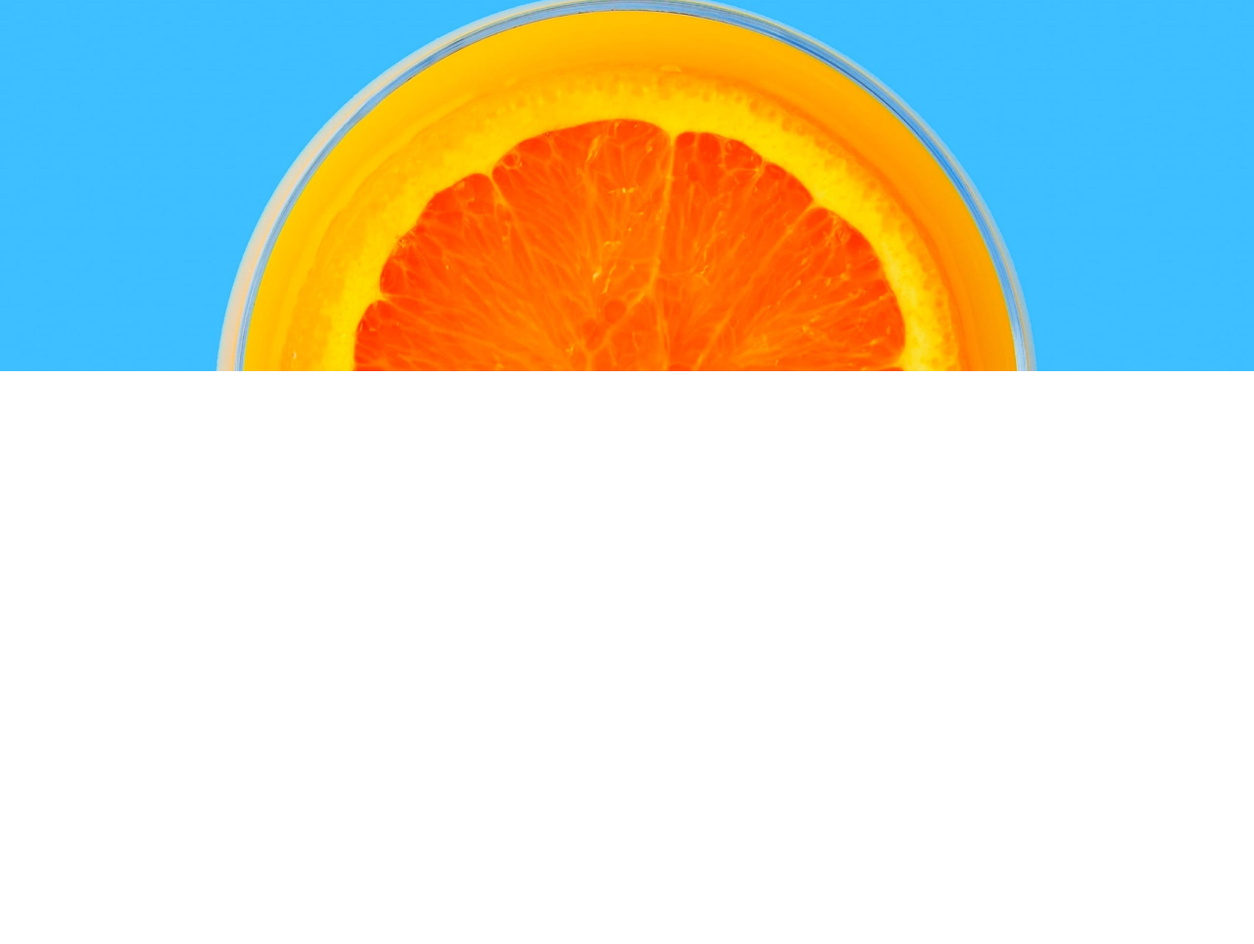
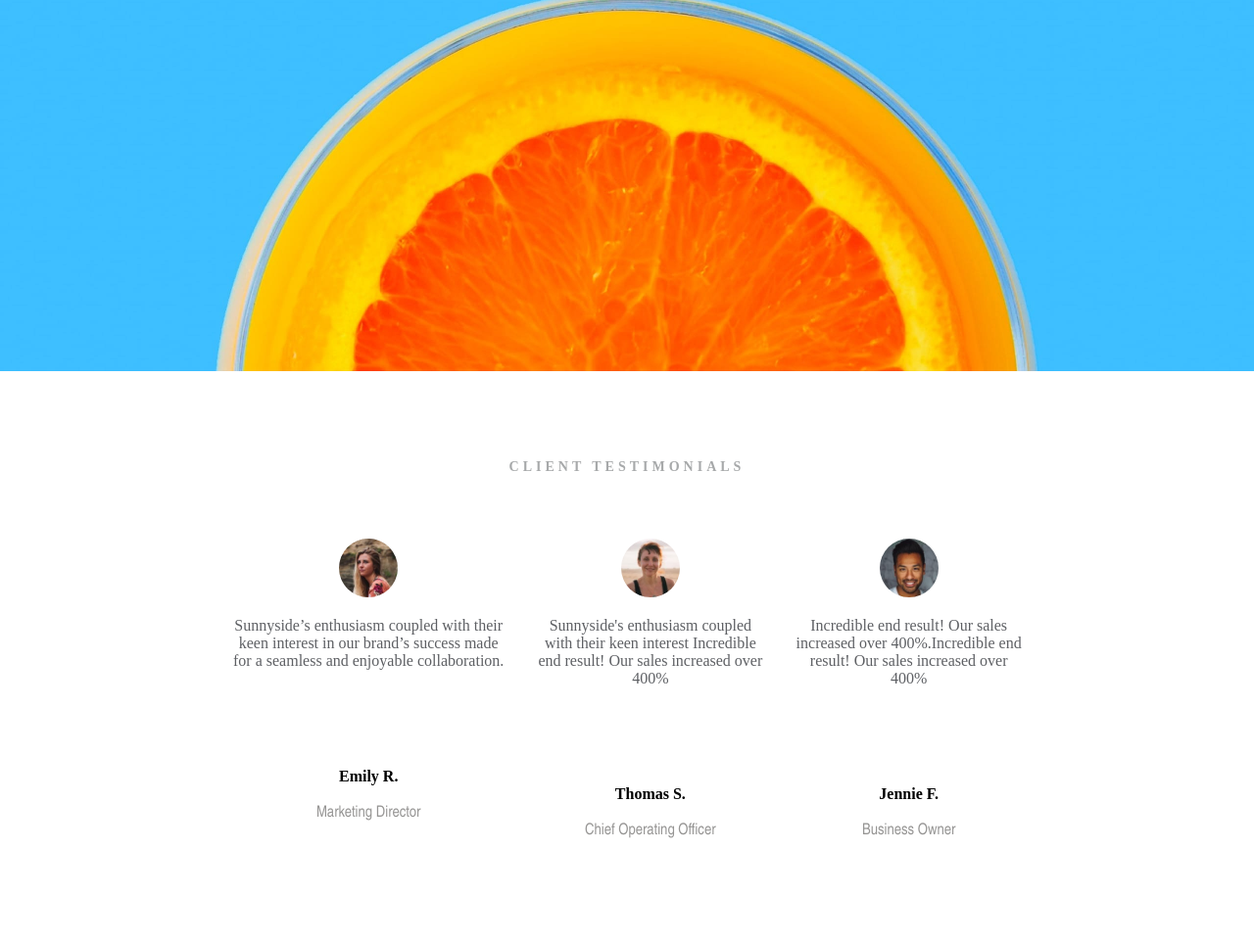
Before and after one commit to oussama-barhoumi/sunnyside, a plain HTML site: page index.html in a window 1280 px wide. Shown: the part 421-1385 px from the top of the page at 98% size. Before the commit the page ends 800 px from the top, so only its background shows below. Drawn offline with Linux system fonts and the light colour scheme.

Commit message:
faet: profiles clients

```diff
--- a/index.html
+++ b/index.html
@@ -7,8 +7,19 @@
     <link rel="stylesheet" href="./public/css/app.css">
 </head>
 <body>
+
+
+    <!-- vertion mobil -->
+     <label for="svg"></label>
+     <svg xmlns="http://www.w3.org/2000/svg" viewBox="0 0 24 24" width="16" height="16" fill="rgba(255,255,255,1)"><path d="M3 4H21V6H3V4ZM3 11H21V13H3V11ZM3 18H21V20H3V18Z"></path></svg>
+
+
+
+
+     <!-- HEADER -->
     <header>
         <!-- nav_barr -->
+
         <nav class="nav_barr">
             <div class="logo"><img src="./public/Image/logo/logo.svg" alt=""></div>
 
@@ -26,5 +37,38 @@
             <img src="./public/icon/icon-arrow-down.svg" alt="">
         </div>
     </header>
+
+
+    <!-- CLIENT -->
+    <section class="testimonials">
+    <h5>CLIENT TESTIMONIALS</h5>
+
+    <div class="clients">
+        <div class="client">
+            <img src="./public/Image/person/image-emily.jpg" alt="">
+            <p>Sunnyside’s enthusiasm coupled with their keen interest in our brand’s success made for a seamless and enjoyable collaboration.</p>
+            <h6>Emily R.</h6>
+            <span>Marketing Director</span>
+        </div>
+
+        <div class="client">
+            <img src="./public/Image/person/image-jennie.jpg" alt="">
+            <p>Sunnyside's enthusiasm coupled with their keen interest Incredible end result! Our sales increased over 400%</p>
+            <h6>Thomas S.</h6>
+            <span>Chief Operating Officer</span>
+        </div>
+
+        <div class="client">
+            <img src="./public/Image/person/image-thomas.jpg" alt="">
+            <p>Incredible end result! Our sales increased over 400%.Incredible end result! Our sales increased over 400%</p>
+            <h6>Jennie F.</h6>
+            <span>Business Owner</span>
+        </div>
+    </div>
+</section>
+
+
+
+
 </body>
 </html>
--- a/public/css/app.css
+++ b/public/css/app.css
@@ -55,7 +55,7 @@ header h1{
     font-family: "fraunces", serif;
     font-weight: 700;
     letter-spacing: 9px;
-    text-transform: uppercase;
+    /* text-transform: uppercase; */
     font-size: 55px;
     padding-top: 5%;
 }
@@ -66,3 +66,73 @@ header h1{
 .text_nav img{
     padding-top: 9vh;
 }
+
+/* CLIENT */
+
+.testimonials {
+    text-align: center;
+    padding: 90px 30px;
+}
+
+.testimonials h5 {
+    letter-spacing: 4px;
+    font-size: 14px;
+    margin-bottom: 50px;
+    color:#a7a9aa ;
+}
+
+.clients {
+    display: flex;
+    justify-content: space-around;
+    padding-inline: 15vw;
+    justify-content: space-between;
+    color: #5e6064;
+}
+
+
+.client img {
+    width: 60px;
+    height: 60px;
+    border-radius: 50%;
+}
+
+.client {
+    max-width: 500px;
+    display: flex;
+    flex-direction: column;
+    align-items: center;
+    gap: 20px;
+    padding: 15px;
+}
+.client h6{
+    padding-top: 10vh;
+    font-family: "fraunces", serif;
+    font-size: medium;
+    color: black;
+}
+
+.client span{
+    font-family: Arial Narrow, sans-serif;
+    color: #969594;
+}
+
+svg {
+    display: none;
+}
+
+
+
+
+
+
+
+@media (max-width:400px){
+    svg{
+        display: initial;
+    }
+    header,section{
+        display: none;
+    }
+
+
+}
```
